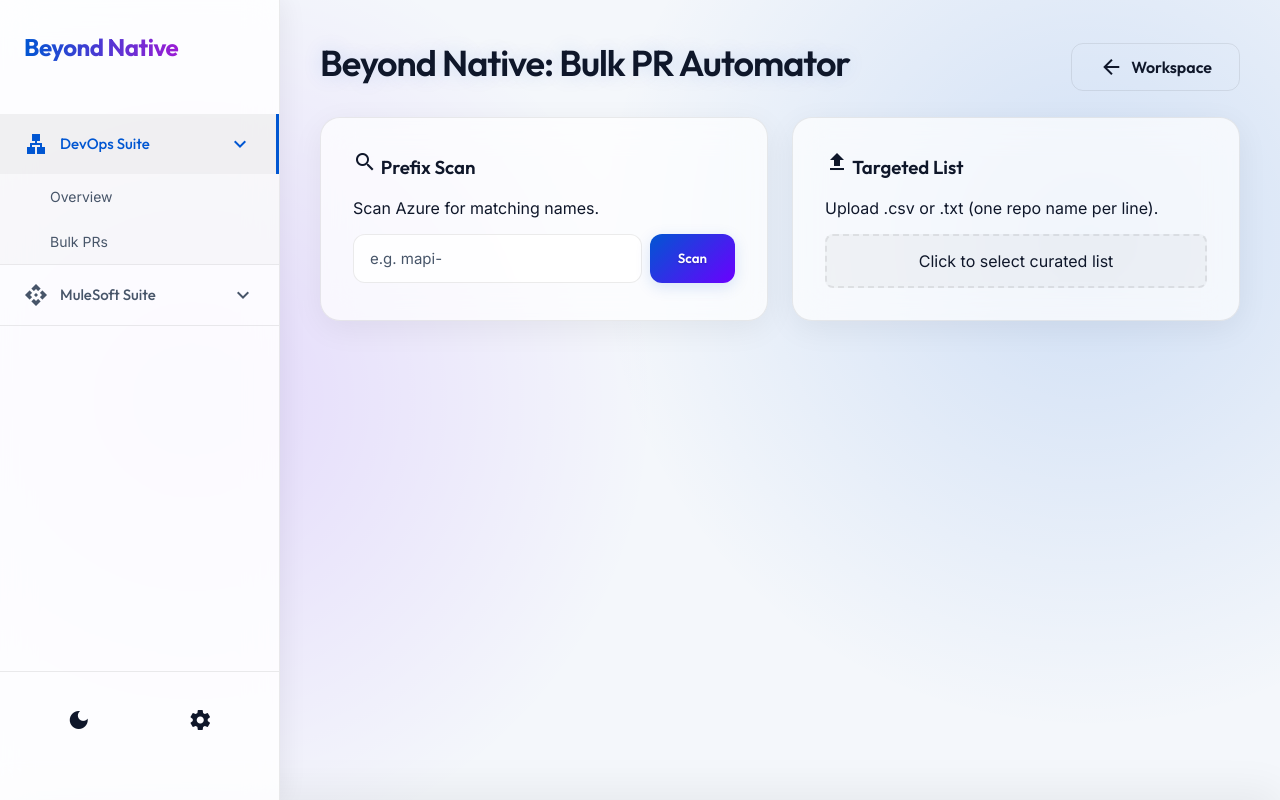
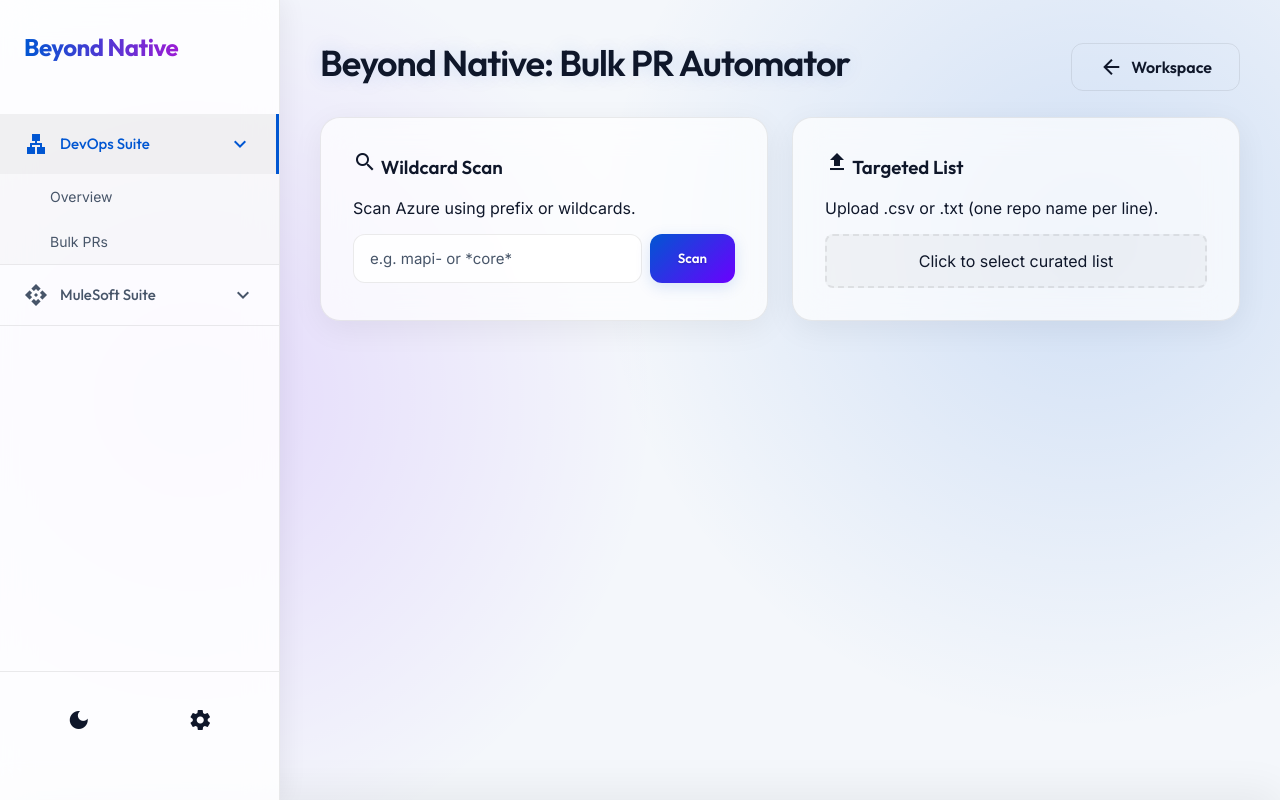
Before and after one commit to devsha256/BeyondNative, a Flask app: page /devops/bulk-pr in a window 1280 px wide. Run offline with Flask 3, Linux system fonts and the light colour scheme.

Commit message:
add wildcard pattern search for devops azure repo discovery

```diff
--- a/templates/devops/bulk_pr.html
+++ b/templates/devops/bulk_pr.html
@@ -14,10 +14,10 @@
 <div id="step-discovery">
     <div style="display: grid; grid-template-columns: 1fr 1fr; gap: 24px; margin-top: 24px;">
         <div class="m3-card">
-            <h3><i class="material-icons">search</i> Prefix Scan</h3>
-            <p>Scan Azure for matching names.</p>
+            <h3><i class="material-icons">search</i> Wildcard Scan</h3>
+            <p>Scan Azure using prefix or wildcards.</p>
             <div style="display: flex; gap: 8px; margin-top: 12px;">
-                <input type="text" id="prefix" class="m3-input" placeholder="e.g. mapi-" style="margin:0;">
+                <input type="text" id="prefix" class="m3-input" placeholder="e.g. mapi- or *core*" style="margin:0;">
                 <button class="m3-button" onclick="searchRepos()">Scan</button>
             </div>
         </div>
```
Also changed, not shown: devops_module.py (+8 -2 lines).
